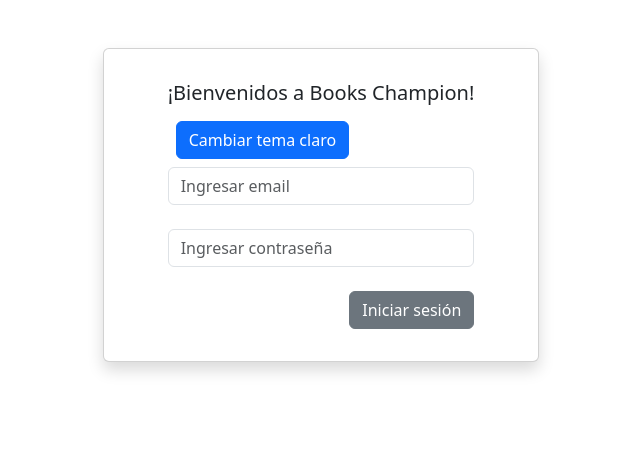
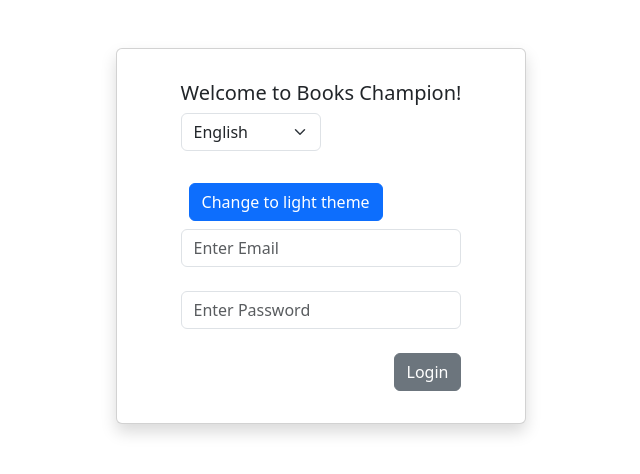
Before and after one commit to gabrielgolzman/TUP-TT-1C-2024, a React (Vite) app: page /login in a window 1280 px wide. Shown: the top 474 px of the page, without its empty margins (319-959 px from the left). Built offline with nearby package versions, Linux system fonts and the light colour scheme.

Commit message:
Added context and custom hooks

```diff
--- /dev/null
+++ b/src/components/comboLanguage/ComboLanguage.jsx
@@ -0,0 +1,28 @@
+import { useContext } from "react";
+import { Form } from "react-bootstrap";
+import useTranslation from "../../custom/useTranslation";
+import { TranslationContext } from "../../services/translation/translation.context";
+
+const ComboLanguage = () => {
+    const { language, changeLanguageHandler } = useContext(TranslationContext);
+
+    const translate = useTranslation();
+
+    const changeLanguage = (event) => {
+        changeLanguageHandler(event.target.value);
+    };
+
+    return (
+        <Form.Select
+            onChange={changeLanguage}
+            value={language}
+            aria-label="Select Language"
+            className="w-50 mb-4"
+        >
+            <option value="es">{translate("spanish_lang")}</option>
+            <option value="en">{translate("english_lang")}</option>
+        </Form.Select>
+    );
+};
+
+export default ComboLanguage;
--- a/src/components/login/Login.jsx
+++ b/src/components/login/Login.jsx
@@ -4,6 +4,8 @@
 
 import { AuthenticationContext } from "../../services/authentication/authentication.context";
 import ToggleTheme from "../toggleTheme/ToggleTheme";
+import ComboLanguage from "../comboLanguage/ComboLanguage";
+import useTranslation from "../../custom/useTranslation";
 
 const Login = () => {
   const [email, setEmail] = useState("");
@@ -13,6 +15,7 @@
     password: false,
   });
   const navigate = useNavigate();
+  const translate = useTranslation();
 
   const { handleLogin } = useContext(AuthenticationContext);
 
@@ -66,8 +69,9 @@
     <Card className="mt-5 mx-3 p-3 px-5 shadow">
       <Card.Body>
         <Row>
-          <h5>¡Bienvenidos a Books Champion!</h5>
+          <h5>{translate("welcome")}</h5>
         </Row>
+        <ComboLanguage />
         <ToggleTheme />
         <Form onSubmit={submitHandler}>
           <FormGroup className="mb-4">
@@ -76,7 +80,7 @@
               type="email"
               className={errors.email ? "border border-danger" : ""}
               onChange={changeEmailHandler}
-              placeholder="Ingresar email"
+              placeholder={translate("email")}
             />
           </FormGroup>
           <FormGroup className="mb-4">
@@ -86,14 +90,14 @@
               value={password}
               className={errors.password ? "border border-danger" : ""}
               onChange={changePasswordHandler}
-              placeholder="Ingresar contraseña"
+              placeholder={translate("password")}
             />
           </FormGroup>
           <Row>
             <Col />
             <Col md={6} className="d-flex justify-content-end">
               <Button variant="secondary" type="submit">
-                Iniciar sesión
+                {translate("login")}
               </Button>
             </Col>
           </Row>
--- a/src/components/toggleTheme/ToggleTheme.jsx
+++ b/src/components/toggleTheme/ToggleTheme.jsx
@@ -2,13 +2,14 @@
 import { Button } from "react-bootstrap";
 
 import { ThemeContext } from "../../services/theme/theme.context";
+import useTranslation from "../../custom/useTranslation";
 
 const ToggleTheme = () => {
   const { theme, toggleTheme } = useContext(ThemeContext);
-
+  const translate = useTranslation();
   return (
     <Button onClick={toggleTheme} className="w-auto m-2">
-      Cambiar tema {theme === "light" ? "oscuro" : "claro"}
+      {theme === "light" ? translate("dark_theme_change") : translate("light_theme_change")}
     </Button>
   );
 };
--- /dev/null
+++ b/src/custom/translations.dictionary.js
@@ -0,0 +1,24 @@
+export const dictionary_translations = {
+    es: [
+      { key: "login", value: "Iniciar sesión" },
+      { key: "dark_theme_change", value: "Cambiar a tema oscuro" },
+      { key: "light_theme_change", value: "Cambiar a tema claro" },
+      { key: "welcome", value: "¡Bienvenidos a Books Champion!" },
+      { key: "spanish_lang", value: "Español" },
+      { key: "english_lang", value: "Inglés" },
+      { key: "password", value: "Ingresar Contraseña" },
+      { key: "email", value: "Ingresar email" },
+
+    ],
+    en: [
+      { key: "login", value: "Login" },
+      { key: "dark_theme_change", value: "Change to dark theme" },
+      { key: "light_theme_change", value: "Change to light theme" },
+      { key: "welcome", value: "Welcome to Books Champion!" },
+      { key: "spanish_lang", value: "Spanish" },
+      { key: "english_lang", value: "English" },
+      { key: "password", value: "Enter Password" },
+      { key: "email", value: "Enter Email" },
+
+    ],
+  };
--- /dev/null
+++ b/src/custom/useTranslation.jsx
@@ -0,0 +1,18 @@
+import { useContext } from "react";
+import { TranslationContext } from "../services/translation/translation.context";
+import { dictionary_translations } from "./translations.dictionary";
+
+const useTranslation = () => {
+    const { language } = useContext(TranslationContext);
+
+    return (key) => {
+        const translation = dictionary_translations[language] ?
+            dictionary_translations[language].find((t) => t.key === key)?.value :
+            dictionary_translations["en"].find(t => t.key === key)?.value;
+
+        return translation || key;
+    };
+
+};
+
+export default useTranslation;
--- a/src/main.jsx
+++ b/src/main.jsx
@@ -6,12 +6,15 @@
 import App from "./App.jsx";
 import { AuthenticationContextProvider } from "./services/authentication/authentication.context.jsx";
 import { ThemeContextProvider } from "./services/theme/theme.context.jsx";
+import { TranslationContextProvider } from "./services/translation/translation.context.jsx";
 
 ReactDOM.createRoot(document.getElementById("root")).render(
   <React.StrictMode>
     <AuthenticationContextProvider>
       <ThemeContextProvider>
-        <App />
+        <TranslationContextProvider>
+          <App />
+        </TranslationContextProvider>
       </ThemeContextProvider>
     </AuthenticationContextProvider>
   </React.StrictMode>
--- /dev/null
+++ b/src/services/translation/translation.context.jsx
@@ -0,0 +1,18 @@
+import { createContext, useState } from "react";
+
+export const TranslationContext = createContext();
+
+const tValue = localStorage.getItem("translation");
+
+export const TranslationContextProvider = ({ children }) => {
+    const [language, setLanguage] = useState(tValue ?? "en");
+
+    const changeLanguageHandler = (newLanguage) => {
+        localStorage.setItem("translation", newLanguage);
+        setLanguage(newLanguage);
+    };
+
+    return <TranslationContext.Provider value={{ language, changeLanguageHandler }}>
+        {children}
+    </TranslationContext.Provider>;
+};
```
